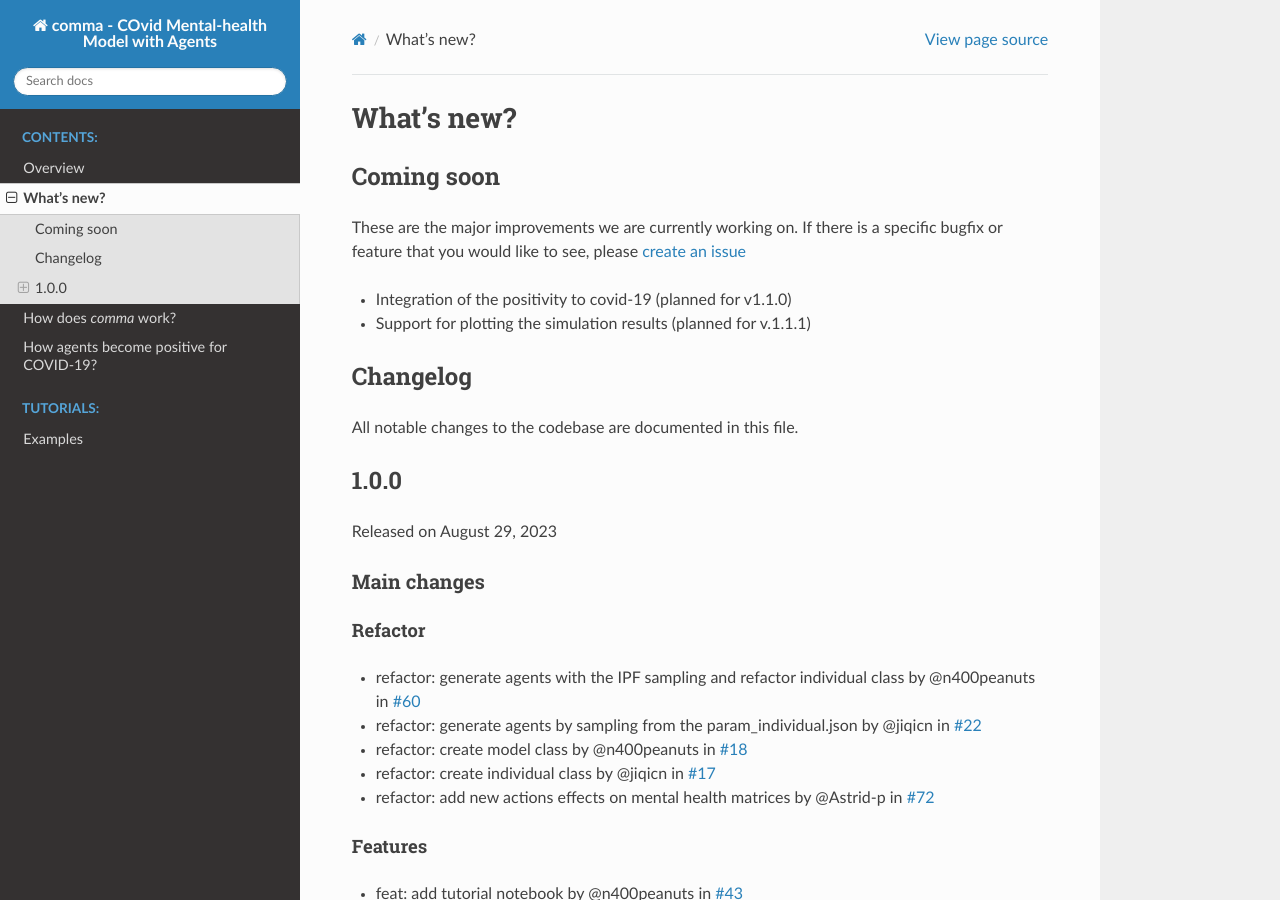
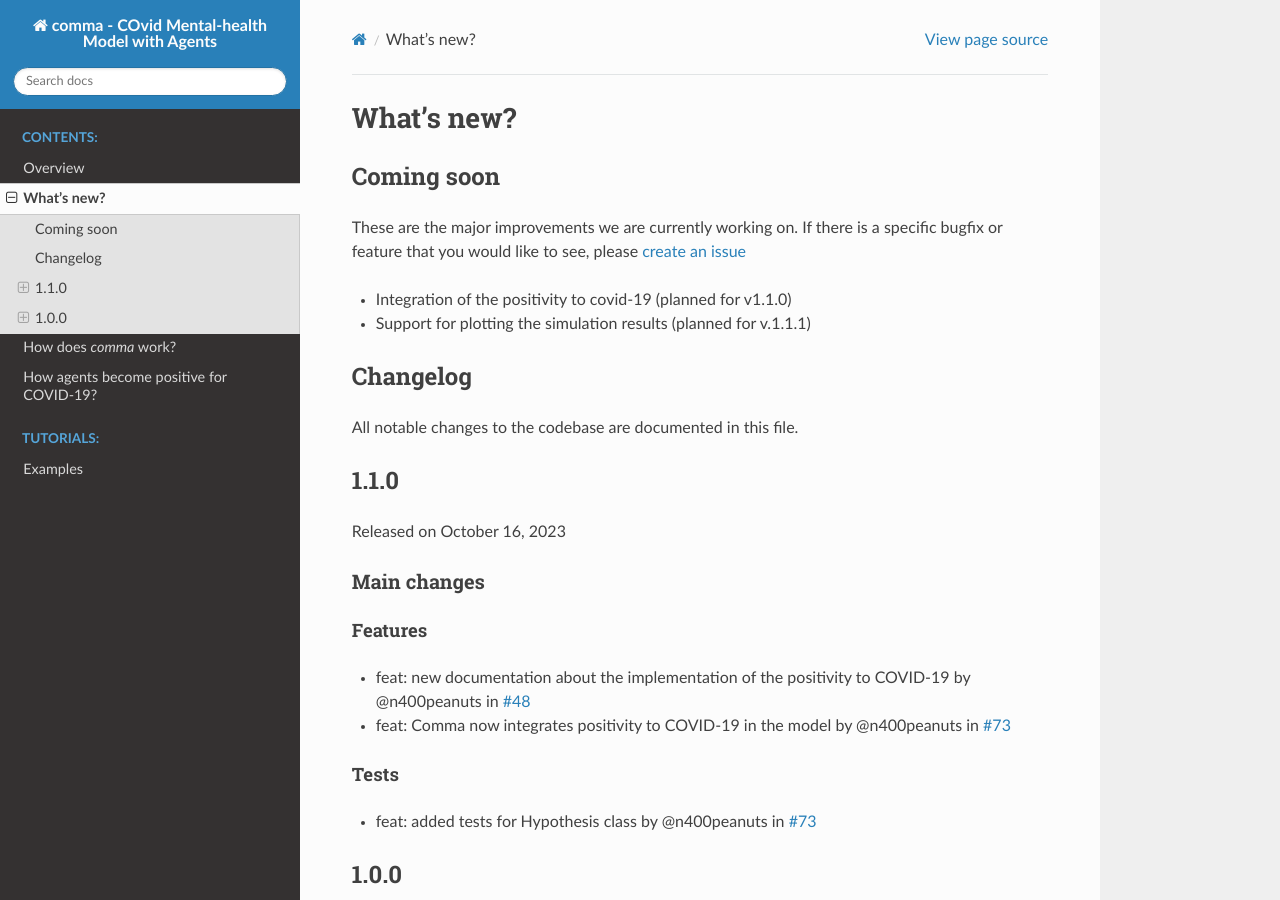
Before and after one commit to covid19ABM/comma, a Sphinx documentation site: the page built from docs/whatsnew.rst, in a window 1280 px wide and 900 px high. Built offline with Sphinx 7.4.7 and the Read the Docs theme 2.0.0, drawn with Linux system fonts in a browser that asks for light colours; pages that are not in the unit, such as notebooks, are missing from menus.

Commit message:
updated changelog

```diff
--- a/CHANGELOG.rst
+++ b/CHANGELOG.rst
@@ -3,6 +3,24 @@ All notable changes to the codebase are documented in this file.
 .. contents:: **Contents**
    :local:
    :depth: 1
+
+~~~~~~~~~
+1.1.0
+~~~~~~~~~
+
+Released on October 16, 2023
+
+Main changes
+-------------
+
+Features
+^^^^^^^^
+- feat: new documentation about the implementation of the positivity to COVID-19 by @n400peanuts in `#48 <https://github.com/covid19ABM/comma/commit/37372a3c46202d650297a285f091810914caddb1>`_
+- feat: Comma now integrates positivity to COVID-19 in the model by @n400peanuts in `#73 <https://github.com/covid19ABM/comma/pull/73>`_
+
+Tests
+^^^^^
+- feat: added tests for Hypothesis class by @n400peanuts in `#73 <https://github.com/covid19ABM/comma/commit/5636c9e6221da6d14ca9662a7947cbcda2d51ebc>`_
 
 ~~~~~~~~~
 1.0.0
```
Also changed, not shown: docs/positivity_estimation.rst (+7 -7 lines).
